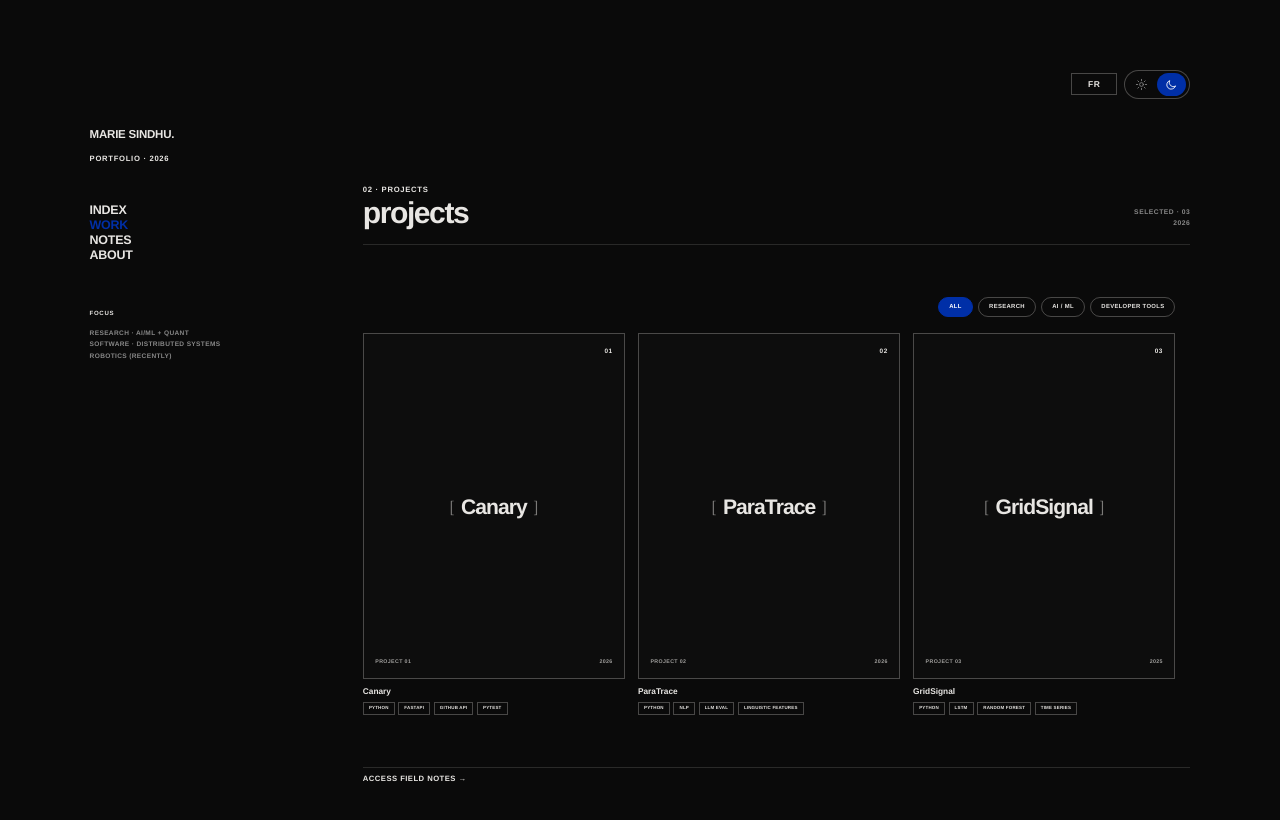
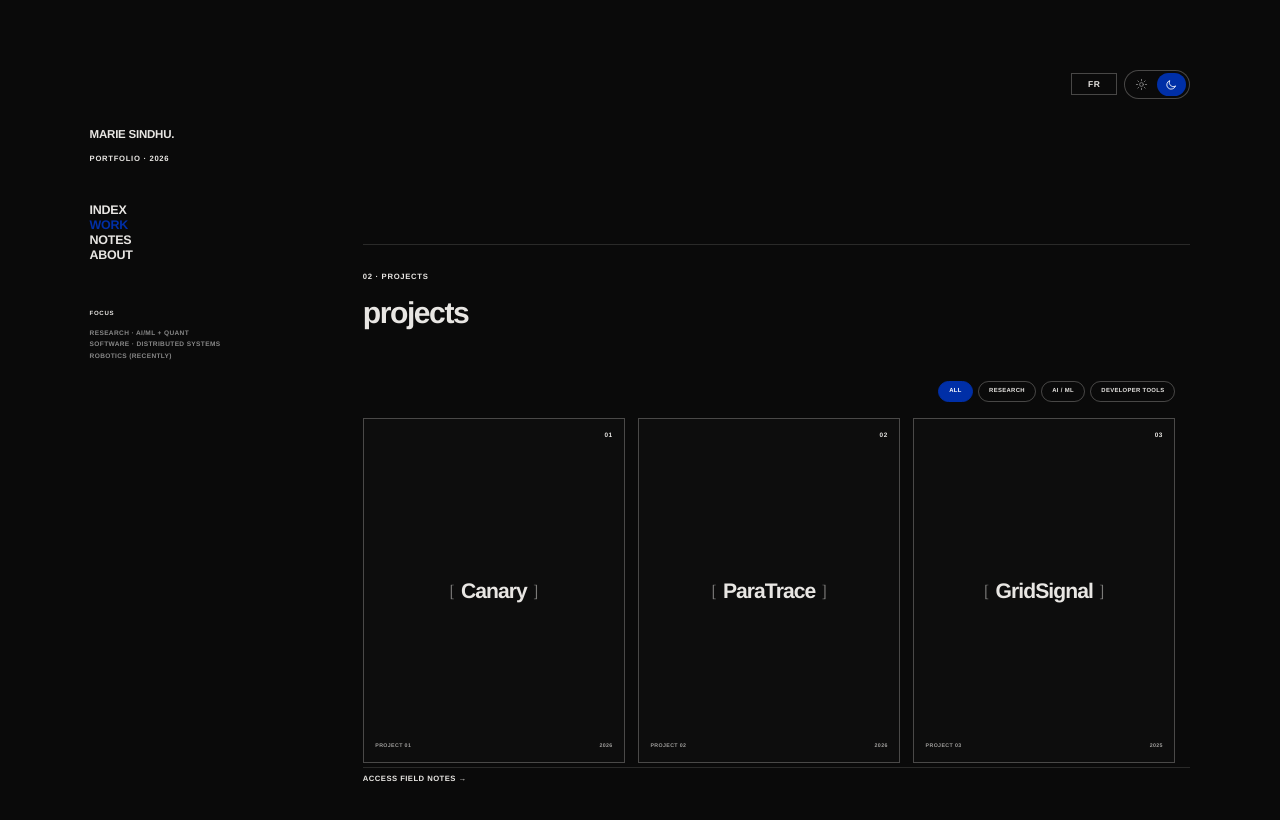
Before and after one commit to cybr-wisp/marie.dev, a Next.js app: page /projects in a window 1280 px wide. Shown: the top 820 px of the page. Built offline with nearby package versions, Linux system fonts and the light colour scheme.

Commit message:
fix: align projects header with notes layout

```diff
--- a/app/projects/page.tsx
+++ b/app/projects/page.tsx
@@ -20,33 +20,27 @@ export default function ProjectsPage() {
         <ArchiveRail current="work" />
 
         <section className="archive-content archive-content--work">
-          <header className="work-masthead">
-            <div className="work-masthead__copy">
+          <header className="archive-header">
+            <div>
               <span className="archive-kicker">
                 <span className="copy-en">
                   02 · PROJECTS
                 </span>
+
                 <span className="copy-fr">
                   02 · PROJETS
                 </span>
               </span>
 
-              <h1>
+              <h1 className="archive-title">
                 <span className="copy-en">
                   projects
                 </span>
+
                 <span className="copy-fr">
                   projets
                 </span>
               </h1>
-            </div>
-
-            <div className="work-masthead__meta">
-              <span>
-                SELECTED ·{" "}
-                {String(projects.length).padStart(2, "0")}
-              </span>
-              <span>2026</span>
             </div>
           </header>
 
@@ -63,6 +57,7 @@ export default function ProjectsPage() {
           <span className="copy-en">
             ACCESS FIELD NOTES →
           </span>
+
           <span className="copy-fr">
             ACCÉDER AUX NOTES DE TERRAIN →
           </span>
```
